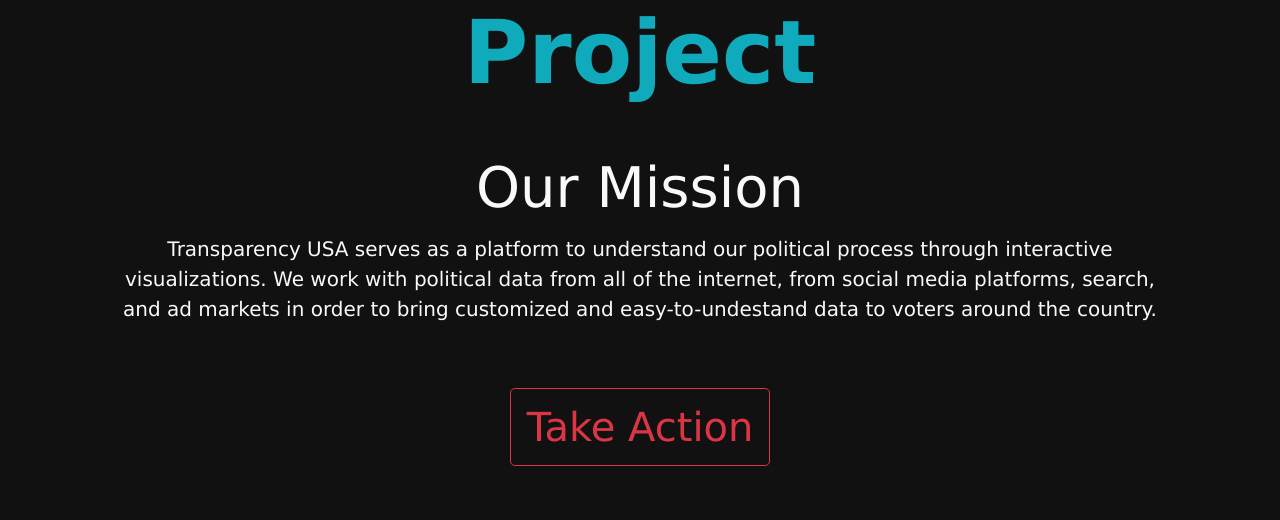
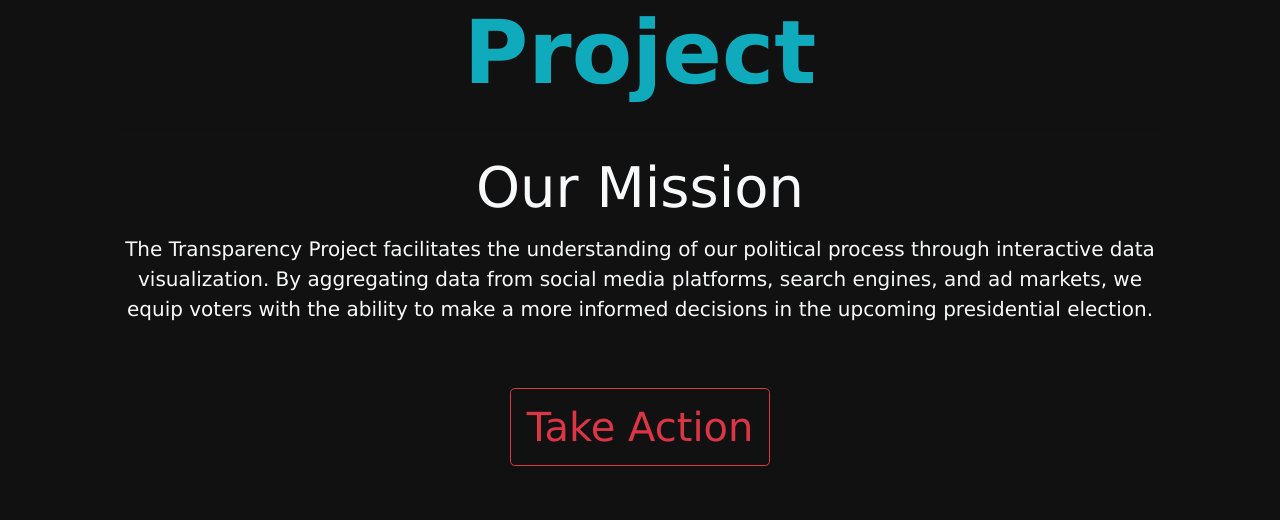
Before and after one commit to datascienceucsc/dss-cruzhacks, a Flask app: page / in a window 1280 px wide. Shown: the part 1144-1664 px from the top of the page. Run offline with Flask 3, Linux system fonts and the light colour scheme; parts of the project's set-up code (start-up, migrations or seed data) failed here and were passed over; some libraries are stand-ins or nearby versions.

Commit message:
change mission statement

```diff
--- a/server/server/templates/home.html
+++ b/server/server/templates/home.html
@@ -32,11 +32,7 @@
     </h2>
     <hr class="my-1" />
     <p class="lead text-center text-light">
-      Transparency USA serves as a platform to understand our political process
-      through interactive visualizations. We work with political data from all
-      of the internet, from social media platforms, search, and ad markets in
-      order to bring customized and easy-to-undestand data to voters around the
-      country.
+	The Transparency Project facilitates the understanding of our political process through interactive data visualization.  By aggregating data from social media platforms, search engines, and ad markets, we equip voters with the ability to make a more informed decisions in the upcoming presidential election.
     </p>
     <a
       class="btn btn-outline-danger btn-lg"
```
